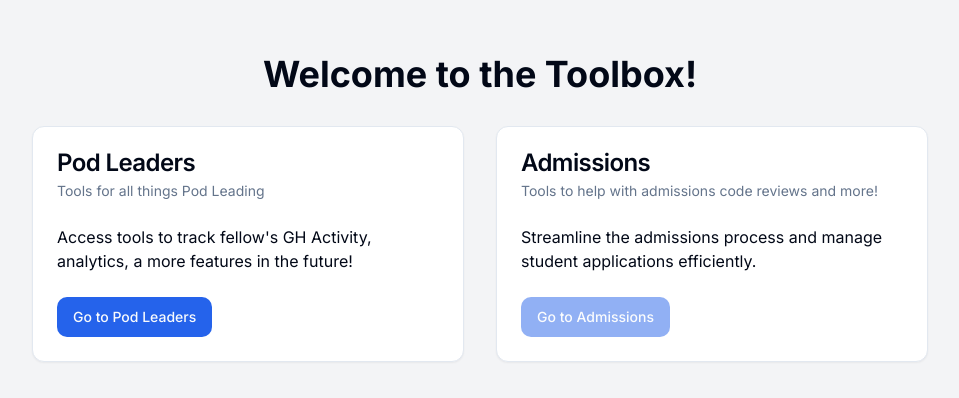
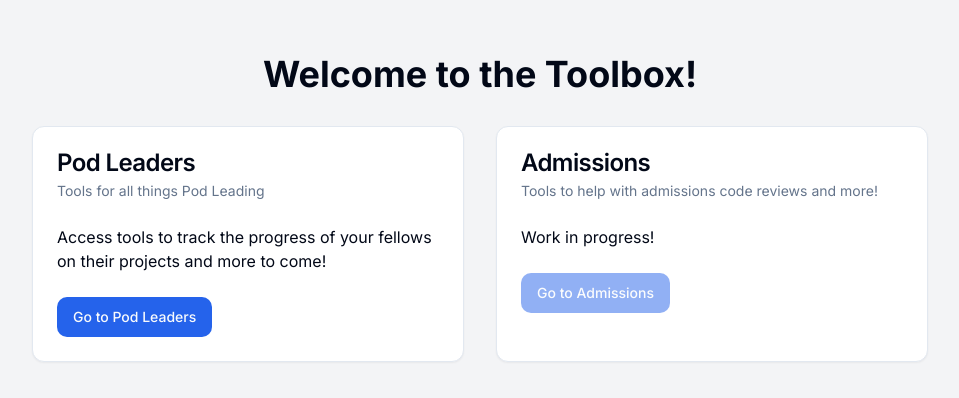
Before and after one commit to HugoCL/mlh-fellowship-scout, a Next.js app: page / in a window 1280 px wide. Shown: the part 192-590 px from the top of the page, without its empty margins (160-1119 px from the left). Built offline with nearby package versions, Linux system fonts and the light colour scheme.

Commit message:
quick fix to details on main dashboard

```diff
--- a/src/app/page.tsx
+++ b/src/app/page.tsx
@@ -26,8 +26,8 @@ export default function Home() {
             </CardHeader>
             <CardContent>
               <p>
-                Access tools to track fellow&apos;s GH Activity, analytics, a
-                more features in the future!
+                Access tools to track the progress of your fellows on their
+                projects and more to come!
               </p>
             </CardContent>
             <CardFooter>
@@ -45,10 +45,7 @@ export default function Home() {
               </CardDescription>
             </CardHeader>
             <CardContent>
-              <p>
-                Streamline the admissions process and manage student
-                applications efficiently.
-              </p>
+              <p>Work in progress!</p>
             </CardContent>
             <CardFooter>
               {false ? (
```
